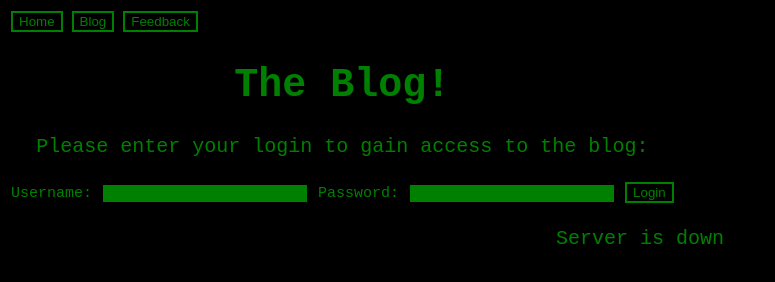
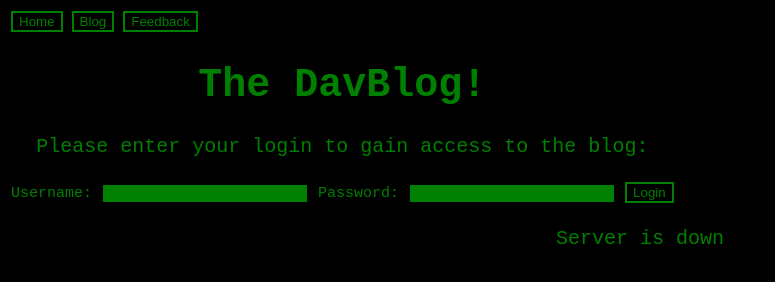
Before and after one commit to genomesh/blog, a website: page public/blog.html in a window 1280 px wide. Shown: the whole page, without its empty margins (0-775 px from the left). Drawn offline with Linux system fonts and the light colour scheme; no server answers.

Commit message:
added title

```diff
--- a/app.js
+++ b/app.js
@@ -22,8 +22,6 @@ const images = [
 app.use(bodyParser.json());
 
 let hits = 0;
-
-app.set('port', (process.env.PORT || 3000));
 
 app.use(express.static(path.join(__dirname,'public')));
 
--- a/public/blog.html
+++ b/public/blog.html
@@ -1,6 +1,7 @@
 <!DOCTYPE html>
 <html>
 <head>
+    <title>DavBlog</title>
  <script src="blog.js"></script>
  <link type="text/css" rel="stylesheet" href="style.css">
 </head>
@@ -12,7 +13,7 @@
         <button type="button" onclick="location.href='/comments.html'">Feedback</button>
     </td></tr>
     <tr><td>
-        <h1>The Blog!</h1>
+        <h1>The DavBlog!</h1>
     <p>Please enter your login to gain access to the blog:</p>
     </td></tr>
     <tr><td>
```
